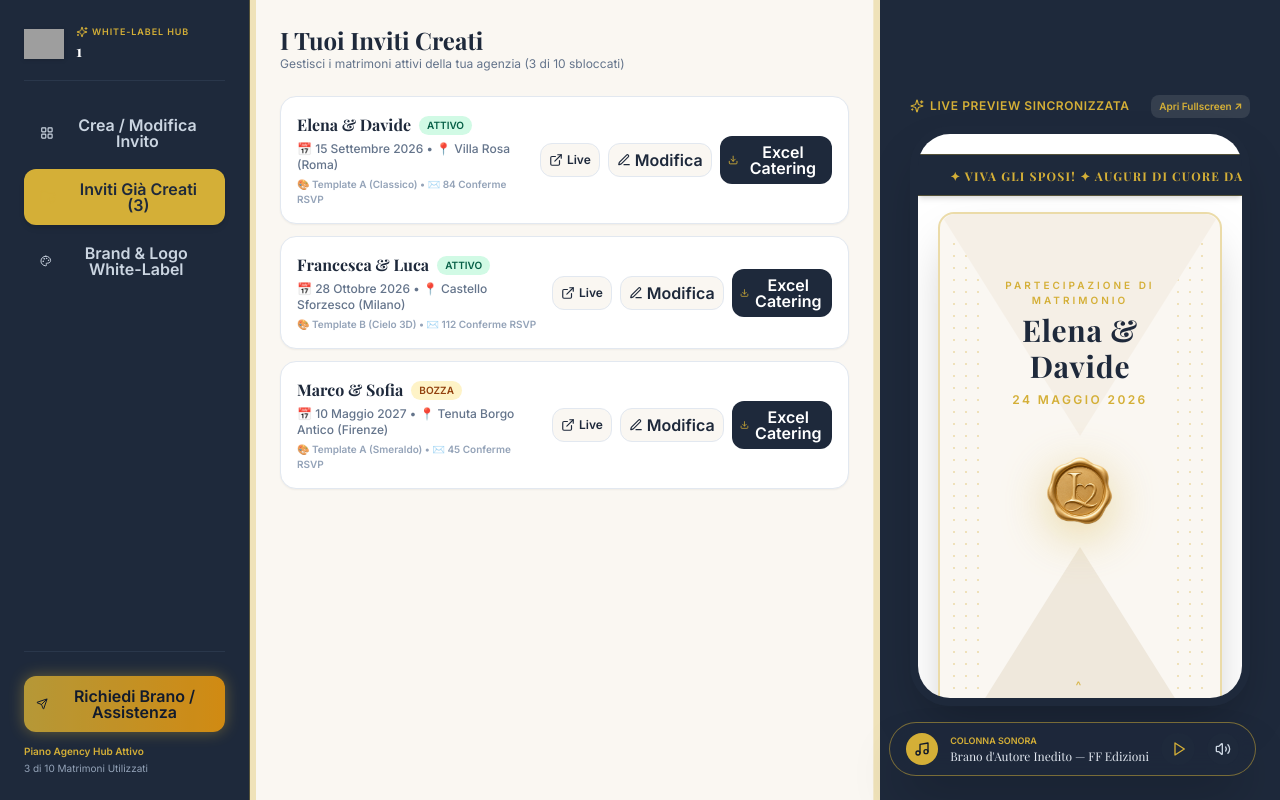
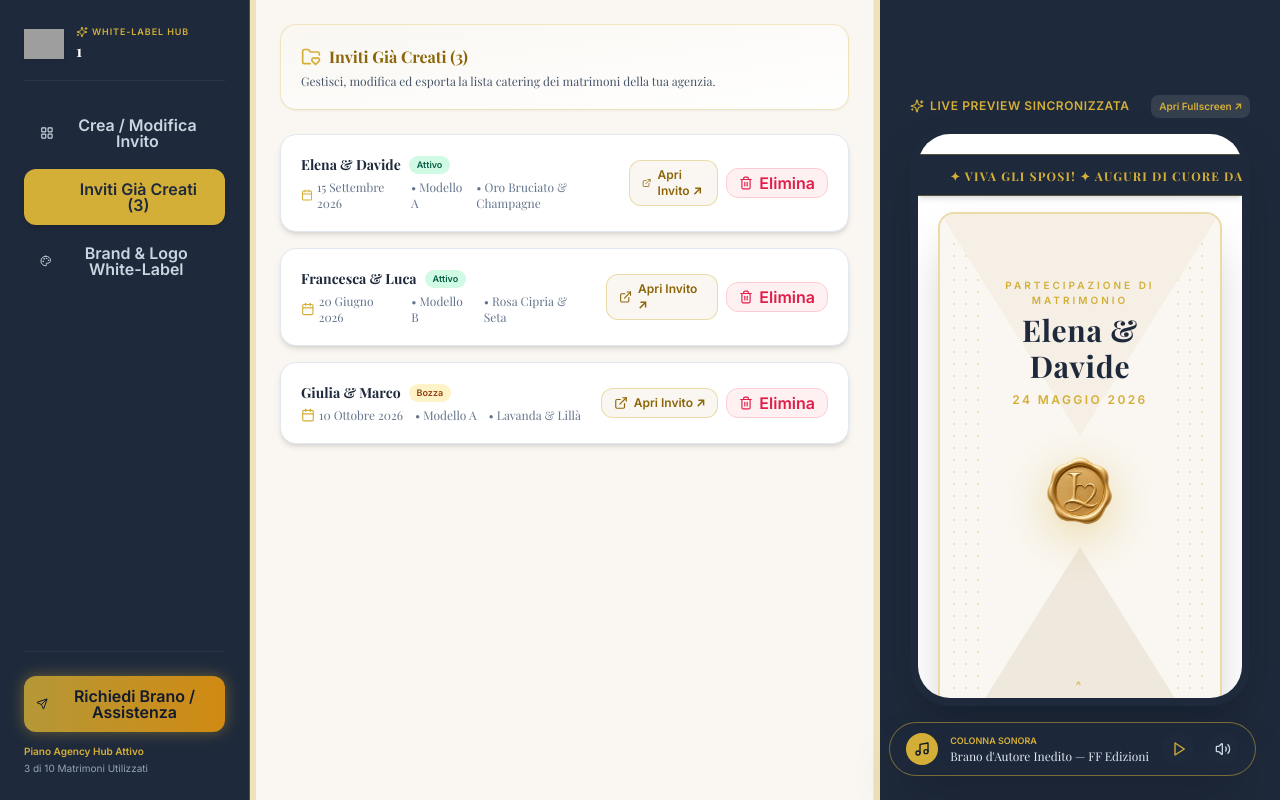
Before and after one commit to Rickym2025/love, a Next.js app: page /agency/1 in a window 1280 px wide. Both pictures are taken after a click on the button "Inviti Già Creati (3)". Built offline with nearby package versions, Linux system fonts and the light colour scheme; grey boxes are pictures that could not be loaded; a web font is replaced by a local one.

Commit message:
Update ConfiguratorList.tsx

```diff
--- a/src/components/agency/ConfiguratorList.tsx
+++ b/src/components/agency/ConfiguratorList.tsx
@@ -1,104 +1,130 @@
 "use client";
 
-import React from "react";
+import React, { useState } from "react";
 import Link from "next/link";
-import { Plus, ExternalLink, Download, Edit3 } from "lucide-react";
+import { FolderHeart, ExternalLink, Trash2, Edit3, FileSpreadsheet, Calendar, Sparkles } from "lucide-react";
 
-export default function ConfiguratorList(props: any) {
-  const { setCoupleNames, setActiveTab } = props;
+export interface CreatedInvitation {
+  id: string;
+  coupleNames: string;
+  date: string;
+  template: string;
+  paletteName: string;
+  slug: string;
+  status: "Attivo" | "Bozza";
+}
 
-  const sampleCreatedInvitations = [
+export default function ConfiguratorList() {
+  const [invitations, setInvitations] = useState<CreatedInvitation[]>([
     {
       id: "1",
-      couple: "Elena & Davide",
+      coupleNames: "Elena & Davide",
       date: "15 Settembre 2026",
-      location: "Villa Rosa (Roma)",
-      template: "Template A (Classico)",
+      template: "Modello A",
+      paletteName: "Oro Bruciato & Champagne",
       slug: "elena-e-davide",
       status: "Attivo",
-      rsvpCount: 84,
     },
     {
       id: "2",
-      couple: "Francesca & Luca",
-      date: "28 Ottobre 2026",
-      location: "Castello Sforzesco (Milano)",
-      template: "Template B (Cielo 3D)",
+      coupleNames: "Francesca & Luca",
+      date: "20 Giugno 2026",
+      template: "Modello B",
+      paletteName: "Rosa Cipria & Seta",
       slug: "francesca-e-luca",
       status: "Attivo",
-      rsvpCount: 112,
     },
     {
       id: "3",
-      couple: "Marco & Sofia",
-      date: "10 Maggio 2027",
-      location: "Tenuta Borgo Antico (Firenze)",
-      template: "Template A (Smeraldo)",
-      slug: "marco-e-giulia",
+      coupleNames: "Giulia & Marco",
+      date: "10 Ottobre 2026",
+      template: "Modello A",
+      paletteName: "Lavanda & Lillà",
+      slug: "giulia-e-marco",
       status: "Bozza",
-      rsvpCount: 45,
     },
-  ];
+  ]);
+
+  // FUNZIONE DI ELIMINAZIONE INVITO
+  const handleDeleteInvitation = (id: string, coupleNames: string) => {
+    if (window.confirm(`Sei sicuro di voler eliminare definitivamente l'invito per ${coupleNames}?`)) {
+      setInvitations((prev) => prev.filter((item) => item.id !== id));
+      if (typeof window !== "undefined") {
+        try {
+          localStorage.removeItem(`love_invitation_${coupleNames.toLowerCase().replace(/[^a-z0-9]/g, "-")}`);
+        } catch {}
+      }
+    }
+  };
 
   return (
-    <div className="space-y-6">
-      <div className="flex justify-between items-center">
+    <div className="w-full space-y-6 text-[#1E293B]">
+      <div className="p-5 bg-gradient-to-br from-[#FAF7F2] to-white rounded-2xl border border-[#D4AF37]/30 shadow-sm flex justify-between items-center">
         <div>
-          <h2 className="text-2xl font-serif font-bold text-[#1E293B]">I Tuoi Inviti Creati</h2>
-          <p className="text-xs text-slate-500">Gestisci i matrimoni attivi della tua agenzia (3 di 10 sbloccati)</p>
+          <h2 className="text-base font-serif font-bold text-[#8B6508] flex items-center gap-2">
+            <FolderHeart className="w-5 h-5 text-[#D4AF37]" /> Inviti Già Creati ({invitations.length})
+          </h2>
+          <p className="text-xs text-slate-600 mt-1 font-serif">
+            Gestisci, modifica ed esporta la lista catering dei matrimoni della tua agenzia.
+          </p>
         </div>
-        {setActiveTab && (
-          <button
-            type="button"
-            onClick={() => setActiveTab("create")}
-            className="px-4 py-2 bg-[#D4AF37] text-slate-900 text-xs font-bold rounded-xl hover:bg-amber-400 transition-all flex items-center gap-1.5 shadow-sm"
-          >
-            <Plus className="w-4 h-4" /> Crea Nuovo Invito
-          </button>
-        )}
       </div>
 
-      <div className="space-y-3">
-        {sampleCreatedInvitations.map((item) => (
-          <div key={item.id} className="p-4 bg-white rounded-2xl border border-slate-200 shadow-sm flex flex-col sm:flex-row justify-between items-start sm:items-center gap-3">
+      <div className="space-y-4">
+        {invitations.map((item) => (
+          <div
+            key={item.id}
+            className="p-5 bg-white rounded-2xl border border-slate-200 shadow-md hover:border-[#D4AF37] transition-all flex flex-col md:flex-row justify-between items-start md:items-center gap-4"
+          >
             <div className="space-y-1">
               <div className="flex items-center gap-2">
-                <h4 className="font-serif font-bold text-base text-[#1E293B]">{item.couple}</h4>
-                <span className={`text-[10px] font-bold px-2 py-0.5 rounded-full uppercase ${
-                  item.status === "Attivo" ? "bg-emerald-100 text-emerald-800" : "bg-amber-100 text-amber-800"
-                }`}>
+                <span className="text-sm font-serif font-bold text-[#1E293B]">{item.coupleNames}</span>
+                <span
+                  className={`px-2 py-0.5 text-[9px] font-bold rounded-full ${
+                    item.status === "Attivo"
+                      ? "bg-emerald-100 text-emerald-800"
+                      : "bg-amber-100 text-amber-800"
+                  }`}
+                >
                   {item.status}
                 </span>
               </div>
-              <p className="text-xs text-slate-500 font-medium">📅 {item.date} • 📍 {item.location}</p>
-              <p className="text-[10px] text-slate-400 font-bold">🎨 {item.template} • ✉️ {item.rsvpCount} Conferme RSVP</p>
+              <div className="flex items-center gap-3 text-xs text-slate-500 font-serif">
+                <span className="flex items-center gap-1">
+                  <Calendar className="w-3.5 h-3.5 text-[#D4AF37]" /> {item.date}
+                </span>
+                <span>• {item.template}</span>
+                <span>• {item.paletteName}</span>
+              </div>
             </div>
 
-            <div className="flex items-center gap-2 w-full sm:w-auto pt-2 sm:pt-0 border-t sm:border-t-0 border-slate-100">
-              <Link href={`/${item.slug}`} target="_blank" className="p-2 bg-[#FAF7F2] text-[#1E293B] hover:text-[#B8860B] rounded-xl border border-slate-200 text-xs font-bold flex items-center gap-1">
-                <ExternalLink className="w-3.5 h-3.5" /> Live
+            {/* AZIONI E PULSANTE ELIMINA */}
+            <div className="flex items-center gap-2 w-full md:w-auto justify-end">
+              <Link
+                href={`/${item.slug}`}
+                target="_blank"
+                className="px-3 py-1.5 text-xs font-bold bg-[#FAF7F2] text-[#8B6508] border border-[#D4AF37]/40 rounded-xl hover:bg-amber-100 transition-colors flex items-center gap-1.5"
+              >
+                <ExternalLink className="w-3.5 h-3.5" /> Apri Invito ↗
               </Link>
+
               <button
                 type="button"
-                onClick={() => {
-                  if (setCoupleNames) setCoupleNames(item.couple);
-                  if (setActiveTab) setActiveTab("create");
-                }}
-                className="p-2 bg-[#FAF7F2] text-[#1E293B] hover:text-[#B8860B] rounded-xl border border-slate-200 text-xs font-bold flex items-center gap-1"
+                onClick={() => handleDeleteInvitation(item.id, item.coupleNames)}
+                className="px-3 py-1.5 text-xs font-bold bg-rose-50 text-rose-600 border border-rose-200 rounded-xl hover:bg-rose-100 transition-colors flex items-center gap-1.5 cursor-pointer"
+                title="Elimina Invito"
               >
-                <Edit3 className="w-3.5 h-3.5" /> Modifica
-              </button>
-              <button
-                type="button"
-                onClick={() => alert(`Download File Excel Catering per ${item.couple} avviato!`)}
-                className="p-2 bg-[#1E293B] text-white hover:bg-slate-800 rounded-xl text-xs font-bold flex items-center gap-1"
-                title="Export Excel Catering"
-              >
-                <Download className="w-3.5 h-3.5 text-[#D4AF37]" /> Excel Catering
+                <Trash2 className="w-3.5 h-3.5" /> Elimina
               </button>
             </div>
           </div>
         ))}
+
+        {invitations.length === 0 && (
+          <div className="p-8 text-center bg-white rounded-2xl border border-slate-200 text-slate-400 font-serif text-sm">
+            Nessun invito salvato nell&apos;archivio agenzia.
+          </div>
+        )}
       </div>
     </div>
   );
```
